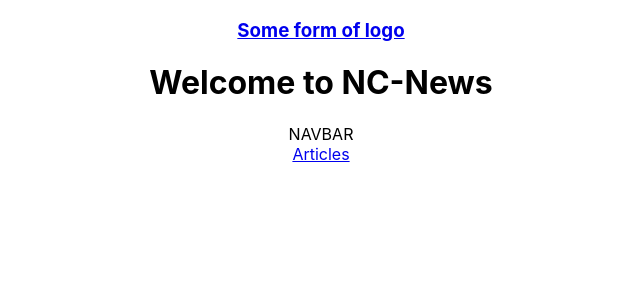
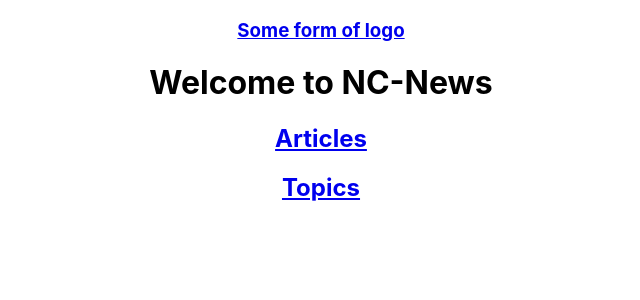
Before and after one commit to RyanThomas1214/fe-nc-news, a React (Create React App) app: page / in a window 1280 px wide. Shown: the top 300 px of the page, without its empty margins (319-959 px from the left). Built offline with nearby package versions, Linux system fonts and the light colour scheme.

Commit message:
added components for topics

```diff
--- a/src/App.js
+++ b/src/App.js
@@ -4,6 +4,7 @@ import { Router } from "@reach/router";
 import Homepage from "./components/Homepage";
 import "./App.css";
 import ArticleList from "./components/ArticleList";
+import TopicList from "./components/TopicList";
 
 function App() {
   return (
@@ -12,6 +13,7 @@ function App() {
       <Router>
         <Homepage path="/" />
         <ArticleList path="/articles" />
+        <TopicList path="/topics" />
       </Router>
     </div>
   );
--- a/src/components/Header.jsx
+++ b/src/components/Header.jsx
@@ -1,5 +1,4 @@
 import React from "react";
-import NavBar from "./NavBar";
 import { Link } from "@reach/router";
 
 const Header = () => {
@@ -10,7 +9,6 @@ const Header = () => {
       </Link>
 
       <h1>Welcome to NC-News</h1>
-      <NavBar />
     </div>
   );
 };
--- a/src/components/Homepage.jsx
+++ b/src/components/Homepage.jsx
@@ -4,7 +4,12 @@ import { Link } from "@reach/router";
 const Homepage = () => {
   return (
     <main>
-      <Link to="/articles">Articles</Link>
+      <Link to="/articles">
+        <h2>Articles</h2>
+      </Link>
+      <Link to="/topics">
+        <h2>Topics</h2>
+      </Link>
     </main>
   );
 };
--- a/src/components/NavBar.jsx
+++ /dev/null
@@ -1,7 +0,0 @@
-import React from "react";
-
-const NavBar = () => {
-  return <div>NAVBAR</div>;
-};
-
-export default NavBar;
--- /dev/null
+++ b/src/components/TopicCard.jsx
@@ -0,0 +1,7 @@
+import React from "react";
+
+const TopicCard = () => {
+  return <div>TOPIC CARD</div>;
+};
+
+export default TopicCard;
--- /dev/null
+++ b/src/components/TopicList.jsx
@@ -0,0 +1,14 @@
+import React, { Component } from "react";
+import TopicCard from "./TopicCard";
+
+class TopicList extends Component {
+  render() {
+    return (
+      <div>
+        <TopicCard />
+      </div>
+    );
+  }
+}
+
+export default TopicList;
```
